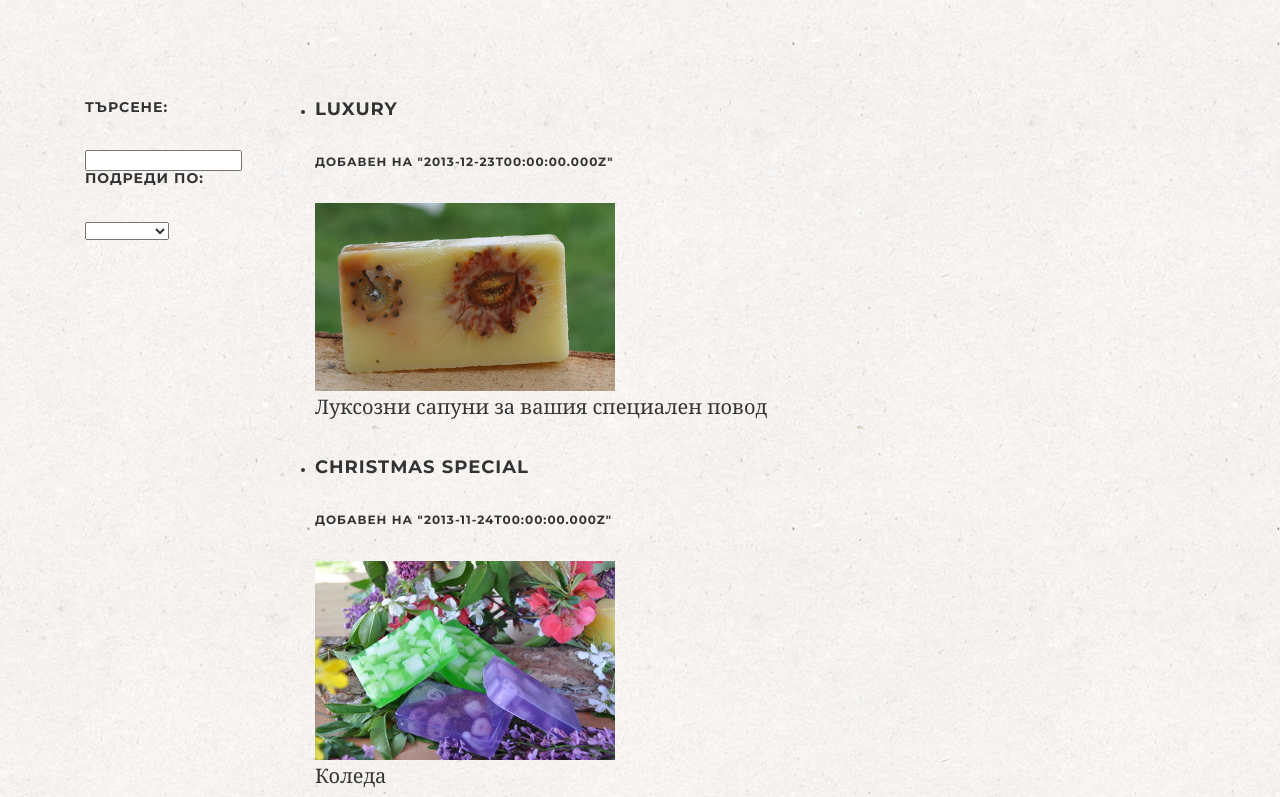
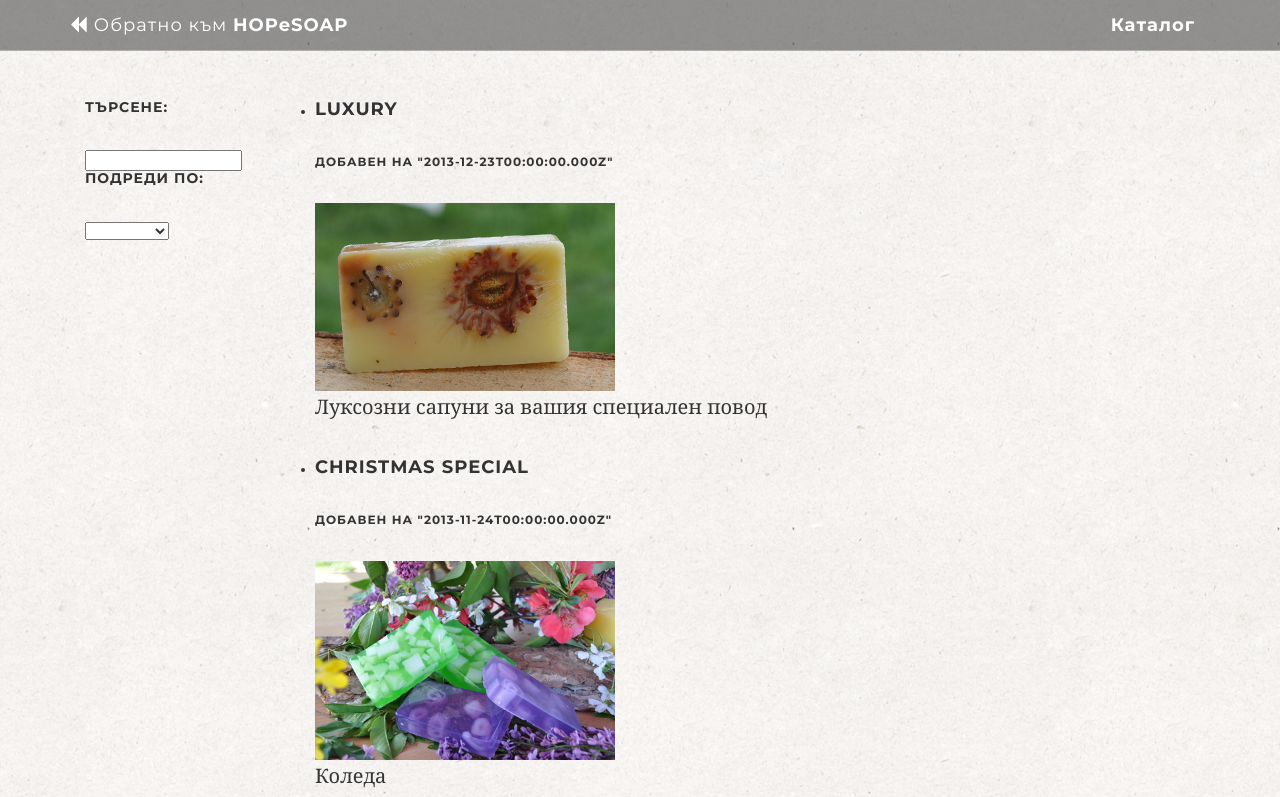
Before and after one commit to kotse/hopesoap, a website: page catalog.html in a window 1280 px wide. Shown: the top 797 px of the page. Drawn offline with Linux system fonts and the light colour scheme.

Commit message:
catalog header added

```diff
--- a/catalog.html
+++ b/catalog.html
@@ -32,7 +32,25 @@
 
 </head>
 
-<body ng-app="hopeSoapApp" ng-controller="SoapListCtrl">
+<body ng-app="hopeSoapApp" ng-controller="SoapListCtrl" data-target=".navbar-fixed-top">
+
+    <!-- Navigation -->
+    <nav class="navbar navbar-custom navbar-fixed-top top-nav-collapse" role="navigation">
+        <div class="container">
+            <div class="navbar-header">
+                <button type="button" class="navbar-toggle" data-toggle="collapse" data-target=".navbar-main-collapse">
+                    <i class="fa fa-bars"></i>
+                </button>
+                <a class="navbar-brand page-scroll" href="index.html">
+                    <i class="fa fa-backward"></i>  <span class="light">Обратно към </span> HOPeSOAP
+                </a>
+            </div>
+
+            <div class="navbar-right navbar-custom navbar-custom-catalog navbar-brand light">
+                Каталог
+            </div>
+        </div>
+    </nav>
 
     <section id="soaps" class="content-section">
         <div class="container container-relative">
@@ -81,9 +99,5 @@
     <!-- Angular stuff -->
     <script src="js/angular.js"></script>
     <script src="js/controllers.js"></script>
-
-    <!-- Custom Theme JavaScript -->
-    <script src="js/grayscale.js"></script>
-
 </body>
 </html>
--- a/less/hopesoap.less
+++ b/less/hopesoap.less
@@ -58,13 +58,13 @@ a {
 
 .light {
     font-weight: 400;
+    color: @light;
 }
 
 .navbar-custom {
     margin-bottom: 0;
     border-bottom: 1px solid fade(@light, 30%);
     font-family: "Montserrat","Helvetica Neue",Helvetica,Arial,sans-serif;
-    background-color: @background-def;
     .navbar-brand {
         font-weight: 700;
         &:focus {
@@ -102,6 +102,10 @@ a {
             }
         }
     }
+}
+
+.navbar-custom-catalog {
+    border-bottom: none;
 }
 
 .page-scroll.navbar-right-custom {
```
Also changed, not shown: css/hopesoap.css.
